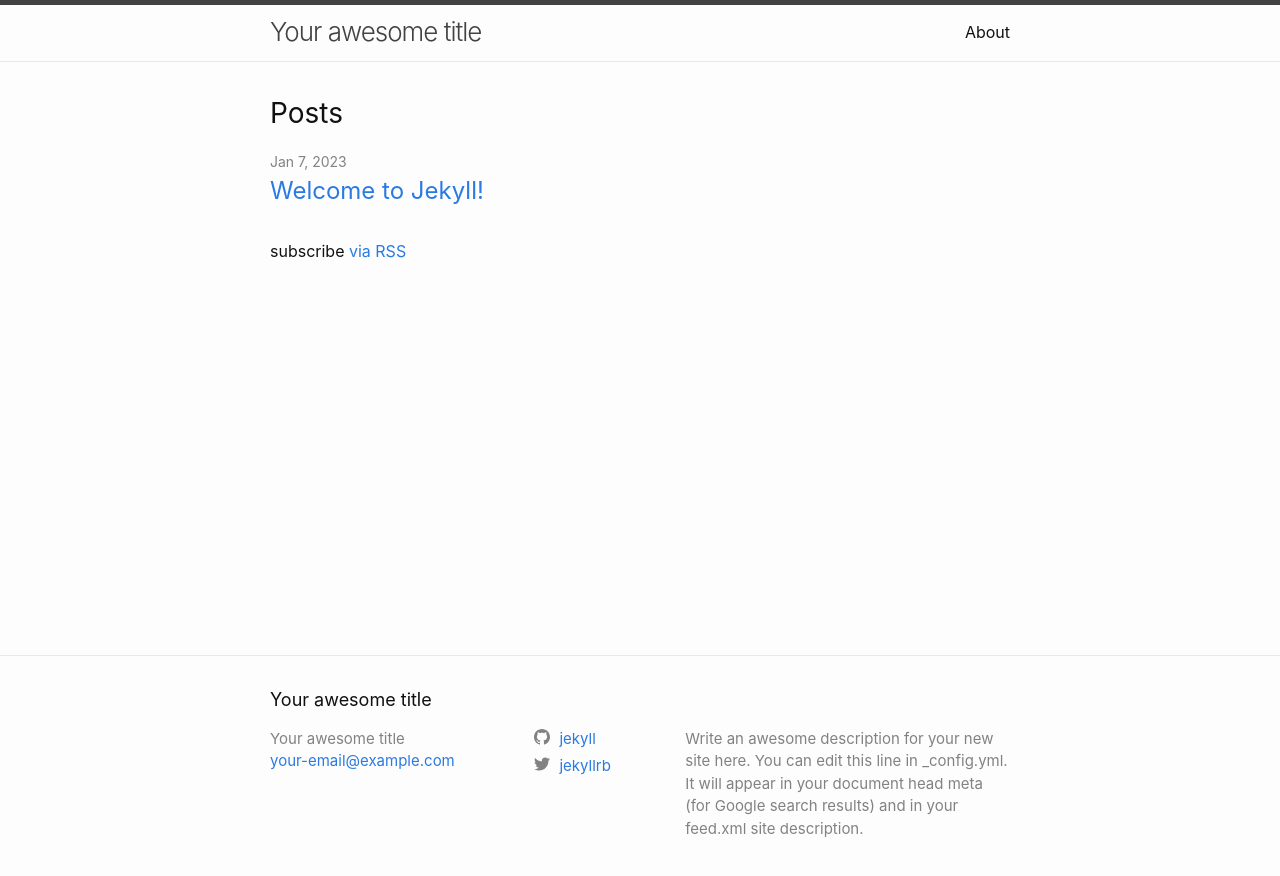
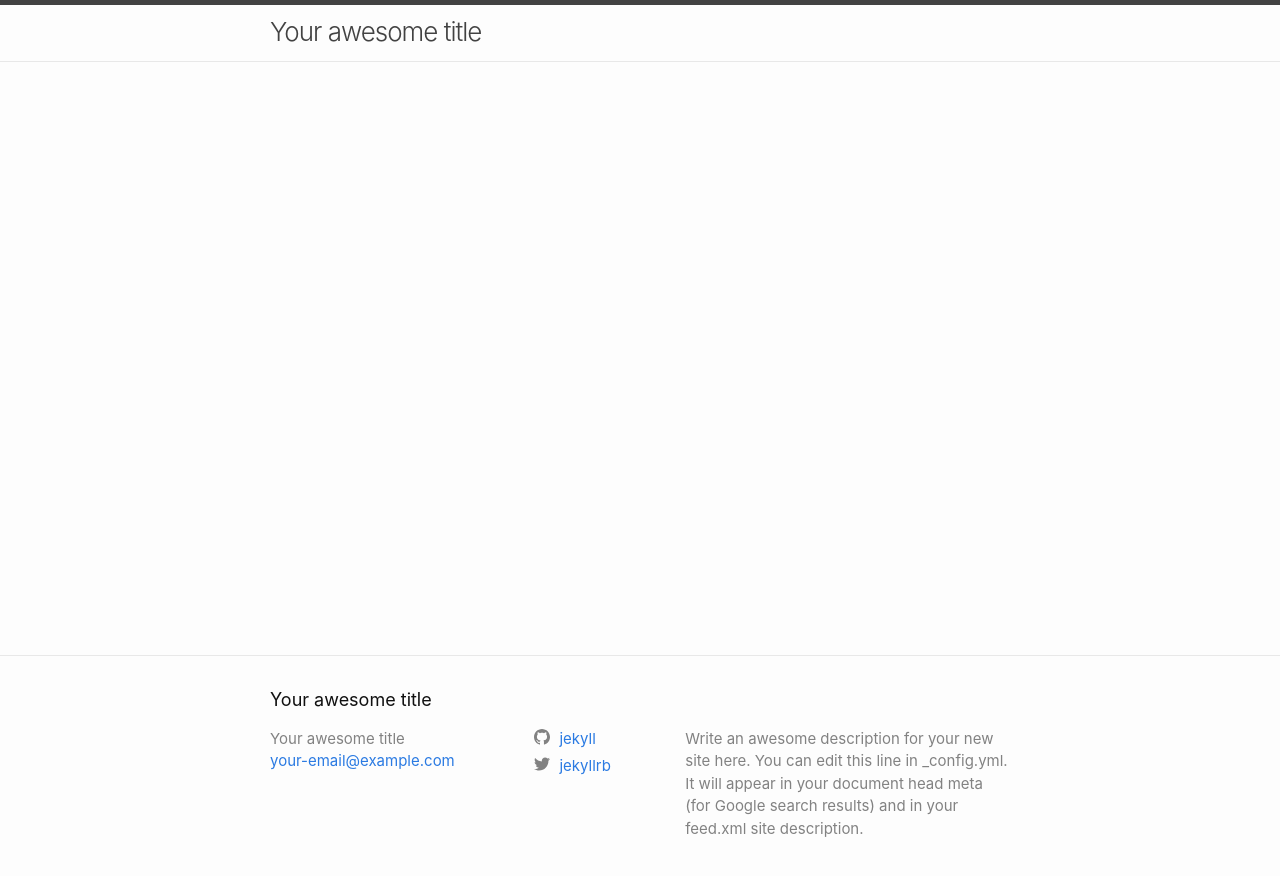
Before and after one commit to MaxJBarth/MaxJBarth.github.io, a Jekyll site: the page built from index.markdown, in a window 1280 px wide. Shown: the top 876 px of the page. Built offline with Jekyll 4.4.1, drawn with Linux system fonts in a browser that asks for light colours.

Commit message:
cleaned template

```diff
--- a/_includes/head.html
+++ b/_includes/head.html
@@ -2,7 +2,6 @@
   <meta charset="utf-8">
   <meta http-equiv="X-UA-Compatible" content="IE=edge">
   <meta name="viewport" content="width=device-width, initial-scale=1">
-  {%- seo -%}
   <link rel="stylesheet" href="{{ "/assets/main.css" | relative_url }}">
   {%- feed_meta -%}
   {%- if jekyll.environment == 'production' and site.google_analytics -%}
--- a/_layouts/home.html
+++ b/_layouts/home.html
@@ -9,26 +9,4 @@
 
   {{ content }}
 
-  {%- if site.posts.size > 0 -%}
-    <h2 class="post-list-heading">{{ page.list_title | default: "Posts" }}</h2>
-    <ul class="post-list">
-      {%- for post in site.posts -%}
-      <li>
-        {%- assign date_format = site.minima.date_format | default: "%b %-d, %Y" -%}
-        <span class="post-meta">{{ post.date | date: date_format }}</span>
-        <h3>
-          <a class="post-link" href="{{ post.url | relative_url }}">
-            {{ post.title | escape }}
-          </a>
-        </h3>
-        {%- if site.show_excerpts -%}
-          {{ post.excerpt }}
-        {%- endif -%}
-      </li>
-      {%- endfor -%}
-    </ul>
-
-    <p class="rss-subscribe">subscribe <a href="{{ "/feed.xml" | relative_url }}">via RSS</a></p>
-  {%- endif -%}
-
 </div>
```
Also changed, not shown: about.markdown (deleted, +0 -18 lines).
